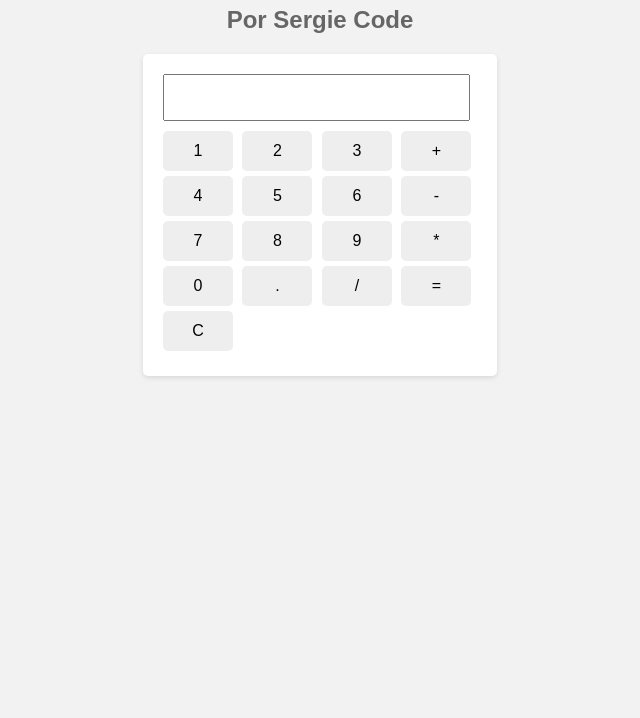
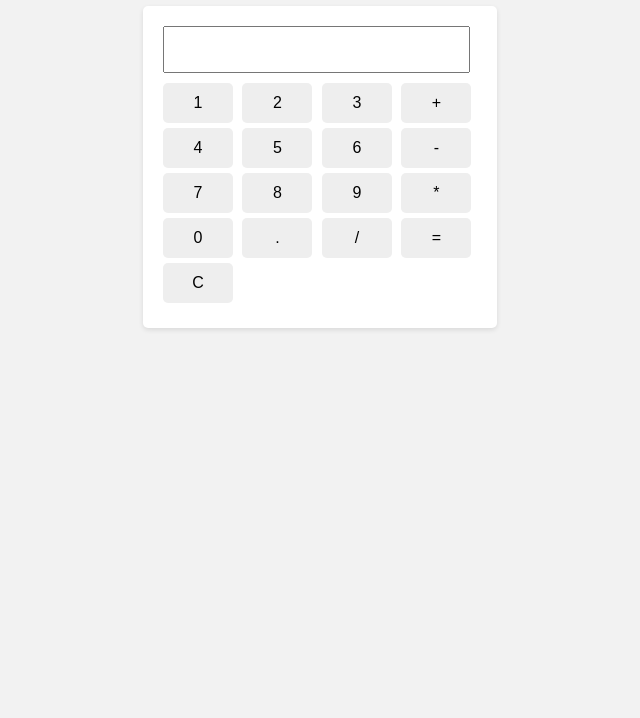
Before and after one commit to MaicolAlfredo/CALCULADORA, a website: page index.html in a window 1280 px wide. Shown: the part 82-800 px from the top of the page, without its empty margins (320-960 px from the left). Drawn offline with Linux system fonts and the light colour scheme.

Commit message:
modificacion

```diff
--- a/index.html
+++ b/index.html
@@ -10,7 +10,7 @@
 
   <body>
     <h1>Calculadora Curso Javascript</h1>
-    <h2>Por Sergie Code</h2>
+
     <div class="calculadora">
       <input type="text" id="pantalla" readonly />
       <br />
```
Also changed, not shown: 1 other file.
